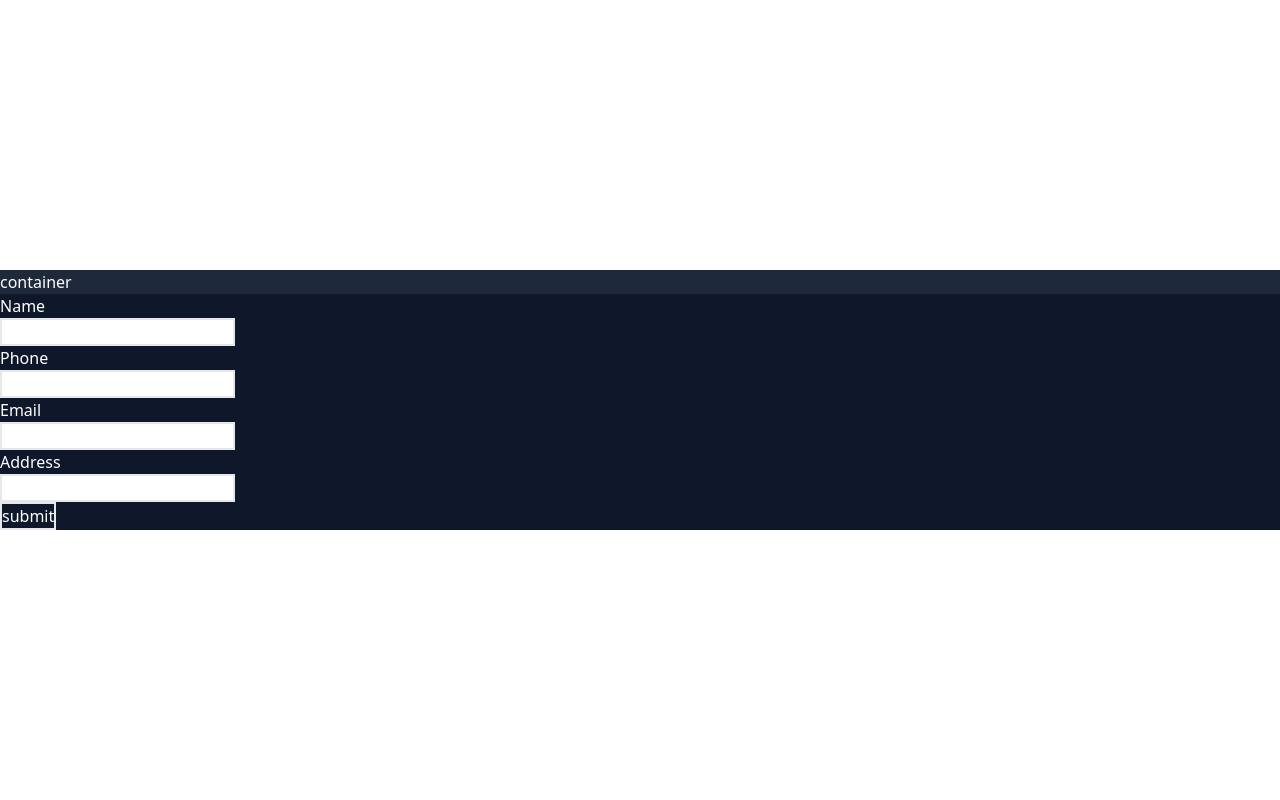
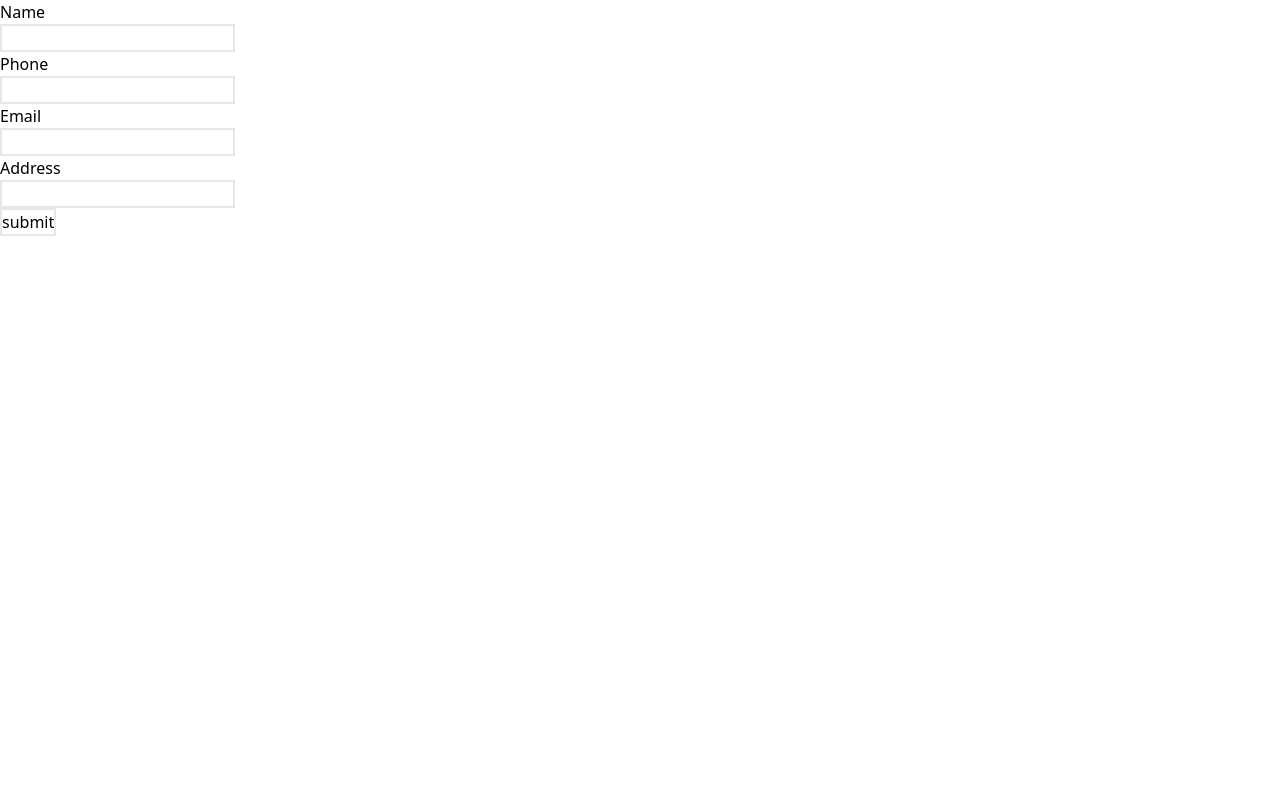
Before and after one commit to TanishkKumar0409/loginSystem, a PHP site: page /registrationform.php in a window 1280 px wide. Run offline with PHP 8.4, Linux system fonts and the light colour scheme; some libraries are stand-ins or nearby versions.

Commit message:
remove tailwind

```diff
--- a/interfaces/registrationform.php
+++ b/interfaces/registrationform.php
@@ -8,15 +8,8 @@
     <script src="https://cdn.tailwindcss.com"></script>
 </head>
 
-<body class="flex content-center items-center h-screen">
+<body>
     <section class="container">
-        <div class="grid grid-row-2 text-white">
-            <div class="1 bg-slate-800">
-                <div class="headings">
-                    <h2>container</h2>
-                </div>
-            </div>
-            <div class="2 bg-slate-900">
         <div class="registration">
             <form action="script.php" class="registration-form">
                 <label class="block" for="name">Name</label>
@@ -30,8 +23,6 @@
                 <button class="block border-2 border" name="submit-button">submit</button>
             </form>
         </div>
-            </div>
-        </div>
     </section>
 </body>
 
```
Lines whose indentation alone changed are shown as unchanged.
